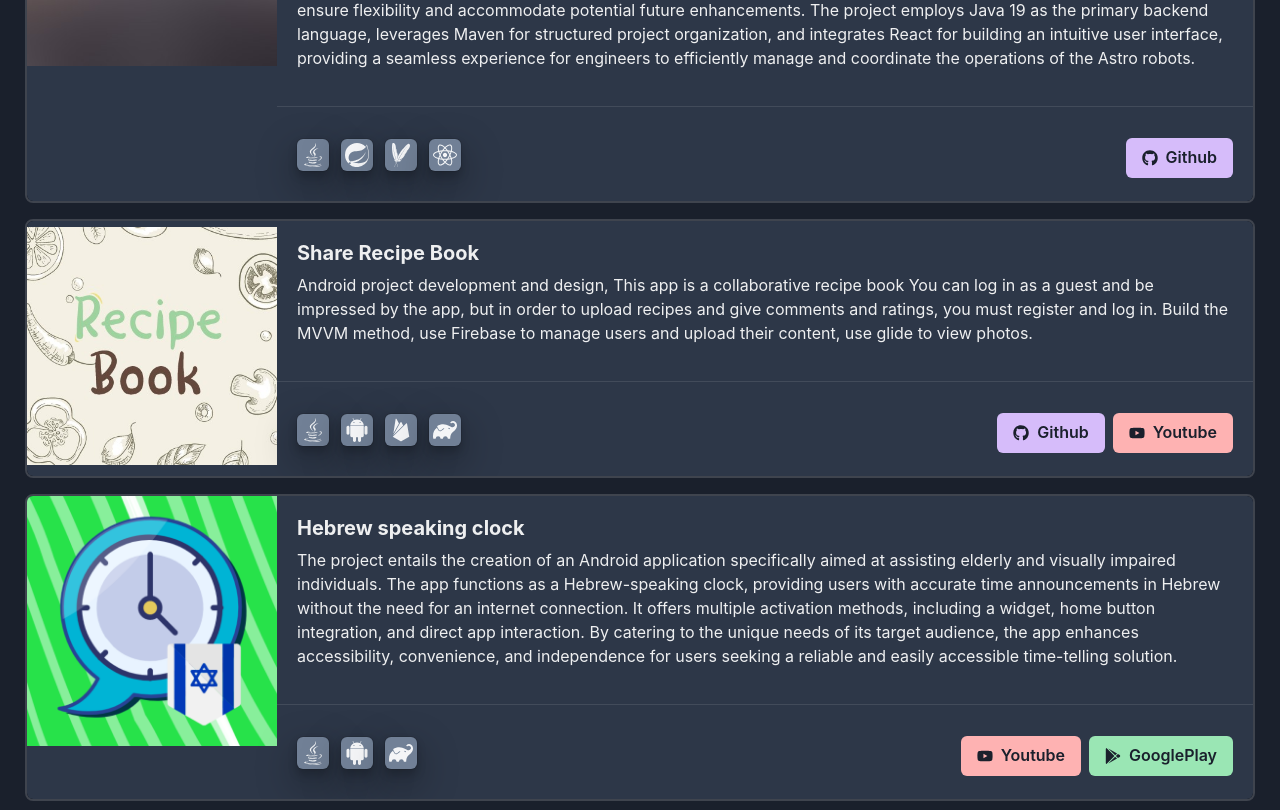
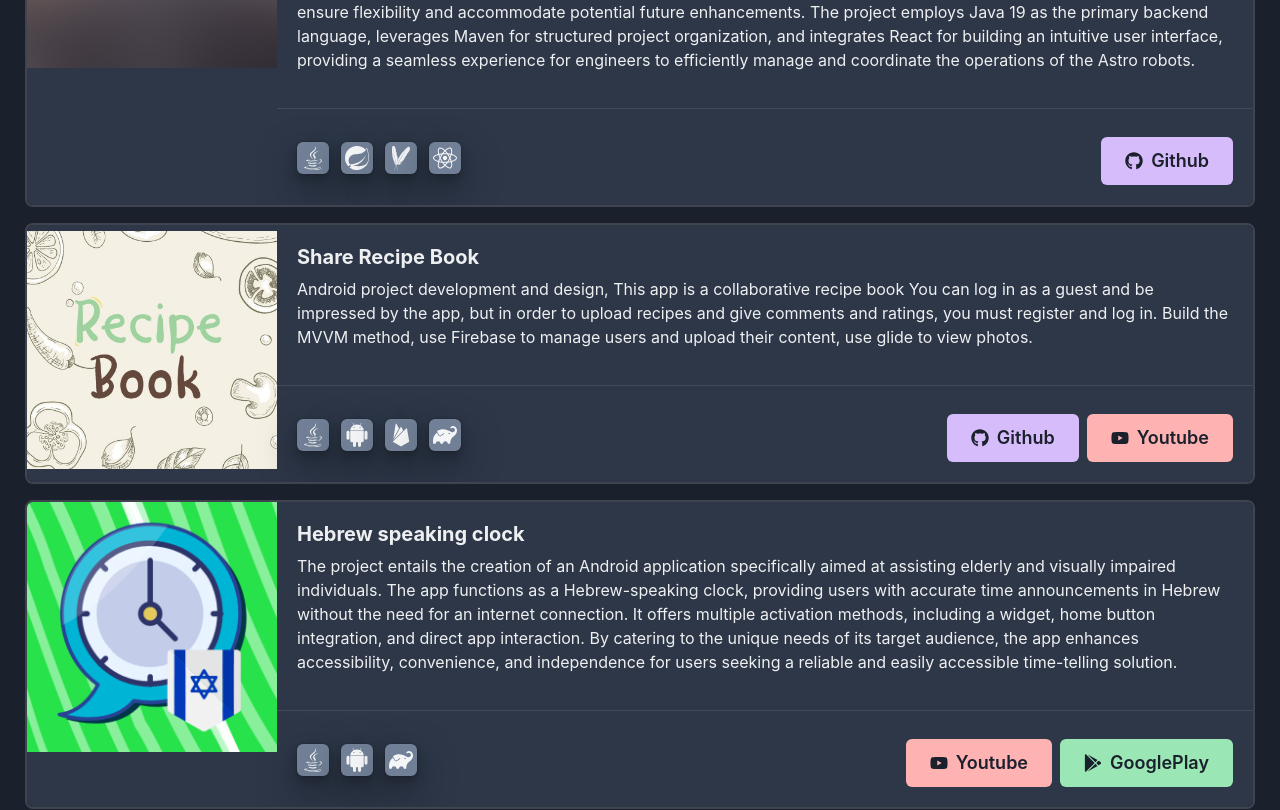
Before and after one commit to Shay-M/shay-portfolio, a React (Vite) app: page / in a window 1280 px wide. Shown: the part 680-1490 px from the top of the page. Built offline with nearby package versions, Linux system fonts and the light colour scheme.

Commit message:
buttons size change

```diff
--- a/src/components/card/ButtonGroupButtons.tsx
+++ b/src/components/card/ButtonGroupButtons.tsx
@@ -21,21 +21,32 @@ const ButtonGroupButtons: React.FC<Props> = ({ project }) => {
   const closeModal = () => {
     setIsModalOpen(false);
   };
+  // base: '200px', sm: '200px', md: '200px', lg: '200px', xl: '200px'
+  // <ButtonGroup size={{ base: 'sm', md: 'md', lg: 'lg', xl: 'lg' }}>
 
   return (
     <>
-      <Stack direction={{ md: 'row', sm: 'column', base: 'column' }} align="revert">
+      <Stack
+        direction={{ xl: 'row', lg: 'row', md: 'row', sm: 'column', base: 'column' }}
+        align="revert"
+      >
         {project.gitRepository.length !== 0 && (
           <Button
             colorScheme="purple"
             leftIcon={<FaGithub />}
+            size={{ base: 'sm', md: 'md', lg: 'lg', xl: 'lg' }}
             onClick={() => openLink(project.gitRepository)}
           >
             Github
           </Button>
         )}
         {project.youtubeLink.length !== 0 && (
-          <Button colorScheme="red" leftIcon={<FaYoutube />} onClick={openModal}>
+          <Button
+            colorScheme="red"
+            leftIcon={<FaYoutube />}
+            onClick={openModal}
+            size={{ base: 'sm', md: 'md', lg: 'lg', xl: 'lg' }}
+          >
             Youtube
           </Button>
         )}
@@ -43,6 +54,7 @@ const ButtonGroupButtons: React.FC<Props> = ({ project }) => {
           <Button
             colorScheme="green"
             leftIcon={<FaGooglePlay />}
+            size={{ base: 'sm', md: 'md', lg: 'lg', xl: 'lg' }}
             onClick={() => openLink(project.googlePlay)}
           >
             GooglePlay
```
